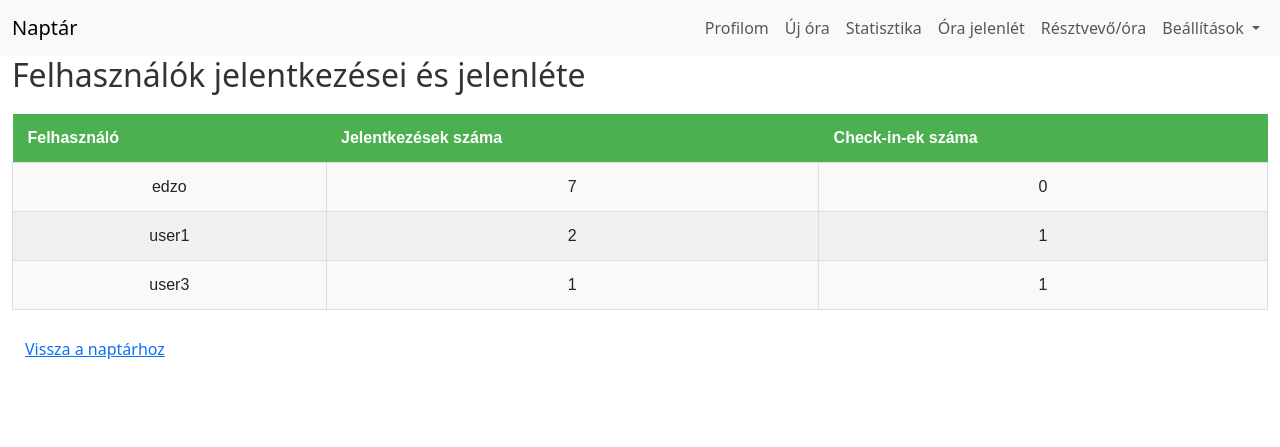
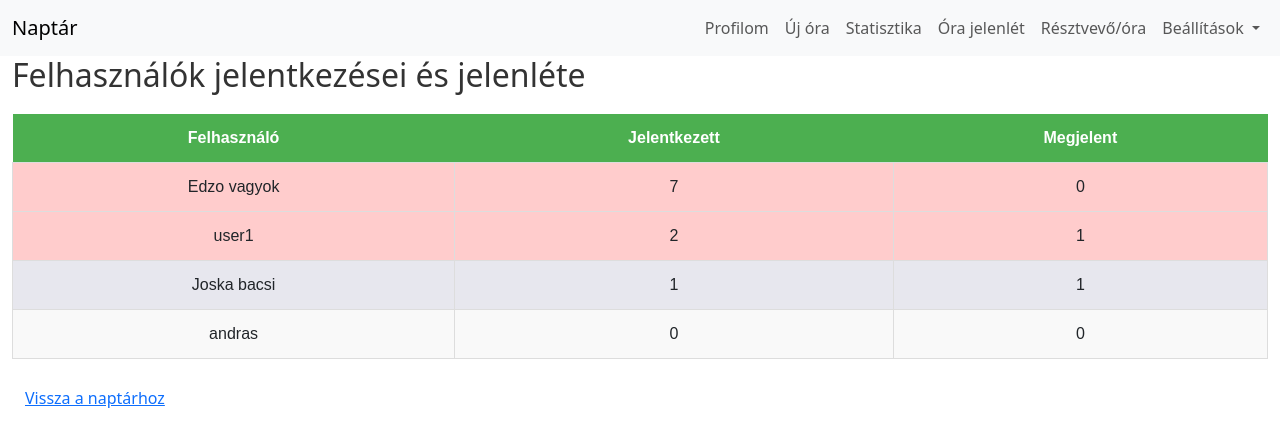
Before and after one commit to prohaas1337/calendarapp, a Django app: page /calendar/statisztika/ in a window 1280 px wide. Shown: the top 447 px of the page. Run offline with Django 5.2, Linux system fonts and the light colour scheme; a user stored in the database is signed in; data comes from the database, SQL or seed files in the repository; both versions use the stored data as it was after the commit.

Commit message:
nev es formazas

```diff
--- a/calendarapp/signals.py
+++ b/calendarapp/signals.py
@@ -2,22 +2,46 @@
 from django.contrib.auth.models import User
 from django.db.models.signals import post_save
 from django.dispatch import receiver
+from allauth.socialaccount.models import SocialAccount
 from .models import UserProfile
+
 
 @receiver(post_save, sender=User)
 def create_user_profile(sender, instance, created, **kwargs):
     if created:
         UserProfile.objects.create(user=instance)
+        update_user_profile_name(instance)  # Facebook név frissítése új felhasználónál
+
 
 @receiver(post_save, sender=User)
 def save_user_profile(sender, instance, **kwargs):
     instance.userprofile.save()
+    update_user_profile_name(instance)  # Facebook név frissítése profil mentésekor
 
-from django.contrib.auth.models import User
+
+def get_facebook_name(user):
+    try:
+        social_account = SocialAccount.objects.get(user=user, provider='facebook')
+        return social_account.extra_data.get('name')
+    except SocialAccount.DoesNotExist:
+        return None
+
+
+def update_user_profile_name(user):
+    facebook_name = get_facebook_name(user)
+    if facebook_name:
+        user.userprofile.display_name = facebook_name
+        user.userprofile.save()
+
 
 def get_display_name(self):
+    """Ha van Facebook fiók, azt használja, különben a felhasználónevet."""
+    facebook_name = get_facebook_name(self)
+    if facebook_name:
+        return facebook_name
     if hasattr(self, 'userprofile') and self.userprofile.display_name:
         return self.userprofile.display_name
     return self.username
 
+
 User.add_to_class("get_display_name", get_display_name)
--- a/calendarapp/templates/calendarapp/event_summary.html
+++ b/calendarapp/templates/calendarapp/event_summary.html
@@ -16,7 +16,7 @@
     <button type="submit" class="btn-submit">Lekérdezés</button>
 </form>
 
-<table class="events-table">
+<table class="common-table">
     <thead>
         <tr>
             <th>Esemény</th>
--- a/calendarapp/templates/calendarapp/jelentkezesek_listaja.html
+++ b/calendarapp/templates/calendarapp/jelentkezesek_listaja.html
@@ -1,20 +1,20 @@
 {% extends 'base.html' %}
-
+{% load custom_filters %}
 
 {% block content %}
     <h1>Felhasználók jelentkezései és jelenléte</h1>
-    <table class="statistics-table">
+    <table class="common-table">
         <thead>
             <tr>
                 <th>Felhasználó</th>
-                <th>Jelentkezések száma</th>
-                <th>Check-in-ek száma</th>
+                <th>Jelentkezett</th>
+                <th>Megjelent</th>
             </tr>
         </thead>
         <tbody>
             {% for adat in statisztika %}
-                <tr>
-                    <td>{{ adat.user__username }}</td>
+                <tr {% if adat.jelentkezesek_szama != adat.checkinek_szama %}class="highlight-row"{% endif %}>
+                    <td>{{ adat|display_name }}</td>
                     <td>{{ adat.jelentkezesek_szama }}</td>
                     <td>{{ adat.checkinek_szama }}</td>
                 </tr>
--- a/calendarapp/templates/calendarapp/user_summary.html
+++ b/calendarapp/templates/calendarapp/user_summary.html
@@ -17,7 +17,7 @@
     <button type="submit" class="btn-submit">Lekérdezés</button>
 </form>
 
-<table class="attendance-table">
+<table class="common-table">
     <thead>
         <tr>
             <th>Felhasználó</th>
--- a/calendarapp/views.py
+++ b/calendarapp/views.py
@@ -504,20 +504,25 @@ from django.contrib.auth.decorators import login_required, user_passes_test
 from django.views.decorators.http import require_http_methods
 from django.db.models import Count, Q
 from .models import Attendance
+from django.contrib.auth.models import User
+from django.db.models import Count, Q
+from django.shortcuts import render
+from django.contrib.auth.decorators import login_required, user_passes_test
+from django.views.decorators.http import require_http_methods
+from .models import Attendance
 
 @user_passes_test(is_admin_or_group_leader)
 @login_required
 @require_http_methods(["GET"])
 def jelentkezesek_listaja(request):
-    statisztika = Attendance.objects.values('user__username').annotate(
-        jelentkezesek_szama=Count('id'),
-        checkinek_szama=Count('id', filter=Q(checked_in=True))
+    statisztika = User.objects.annotate(
+        jelentkezesek_szama=Count('attendance'),
+        checkinek_szama=Count('attendance', filter=Q(attendance__checked_in=True))
     ).order_by('-jelentkezesek_szama')
 
     return render(request, "calendarapp/jelentkezesek_listaja.html", {
         "statisztika": statisztika
     })
-
 
 from django.shortcuts import render, redirect
 from .forms import UserProfileForm
--- a/static/css/styles.css
+++ b/static/css/styles.css
@@ -27,7 +27,7 @@
     font-size: 1rem;
   }
 }
-
+/* user summary */
 .attendance-table {
   width: 100%;
   border-collapse: collapse;
@@ -37,11 +37,6 @@
 .attendance-table th, .attendance-table td {
   padding: 10px;
   text-align: left;
-}
-
-.attendance-table .user-column {
-  width: 70%; /* Felhasználó oszlop szélessége */
-  background-color: #f9f9f9; /* Világos háttérszín */
 }
 
 .attendance-table .checkin-column {
@@ -59,6 +54,7 @@
   color: black;
 }
 
+/* jelentkezesek listaja  - statisztika */
 .statistics-table {
   width: 100%;
   border-collapse: collapse;
@@ -80,10 +76,6 @@
 .statistics-table td {
   border: 1px solid #ddd;
   background-color: #f9f9f9;
-}
-
-.statistics-table tr:nth-child(even) td {
-  background-color: #f1f1f1; /* Szürke háttér a páros soroknak */
 }
 
 .statistics-table tr:hover td {
@@ -134,7 +126,7 @@ h1 {
 .filters-form button:hover {
     background-color: #45a049;
 }
-
+/* event-summary htmlhez */
 .events-table {
     width: 100%;
     border-collapse: collapse;
@@ -229,3 +221,42 @@ button.show-more {
 button.show-more:hover {
     background-color: #0056b3;
 }
+.common-table {
+  width: 100%;
+  border-collapse: collapse;
+  margin: 20px 0;
+  font-family: Arial, sans-serif;
+}
+
+.common-table th, .common-table td {
+  padding: 12px 15px;
+  text-align: center;
+}
+
+.common-table th {
+  background-color: #4CAF50; /* Zöld háttér a fejlécnek */
+  color: white;
+  font-weight: bold;
+}
+
+.common-table td {
+  border: 1px solid #ddd;
+  text-align: center;
+}
+
+/* Páros sorok eltérő színnel */
+.common-table tr:nth-child(even) td {
+  background-color: #f9f9f9;
+}
+
+.common-table tr:nth-child(odd) td {
+  background-color: #e7e7ee;
+}
+
+.common-table tr:hover td {
+  background-color: #ddd; /* Hover színváltoztatás */
+}
+
+.common-table tr.highlight-row td {
+    background-color: #ffcccc !important;
+}
```
Also changed, not shown: db.sqlite3.
